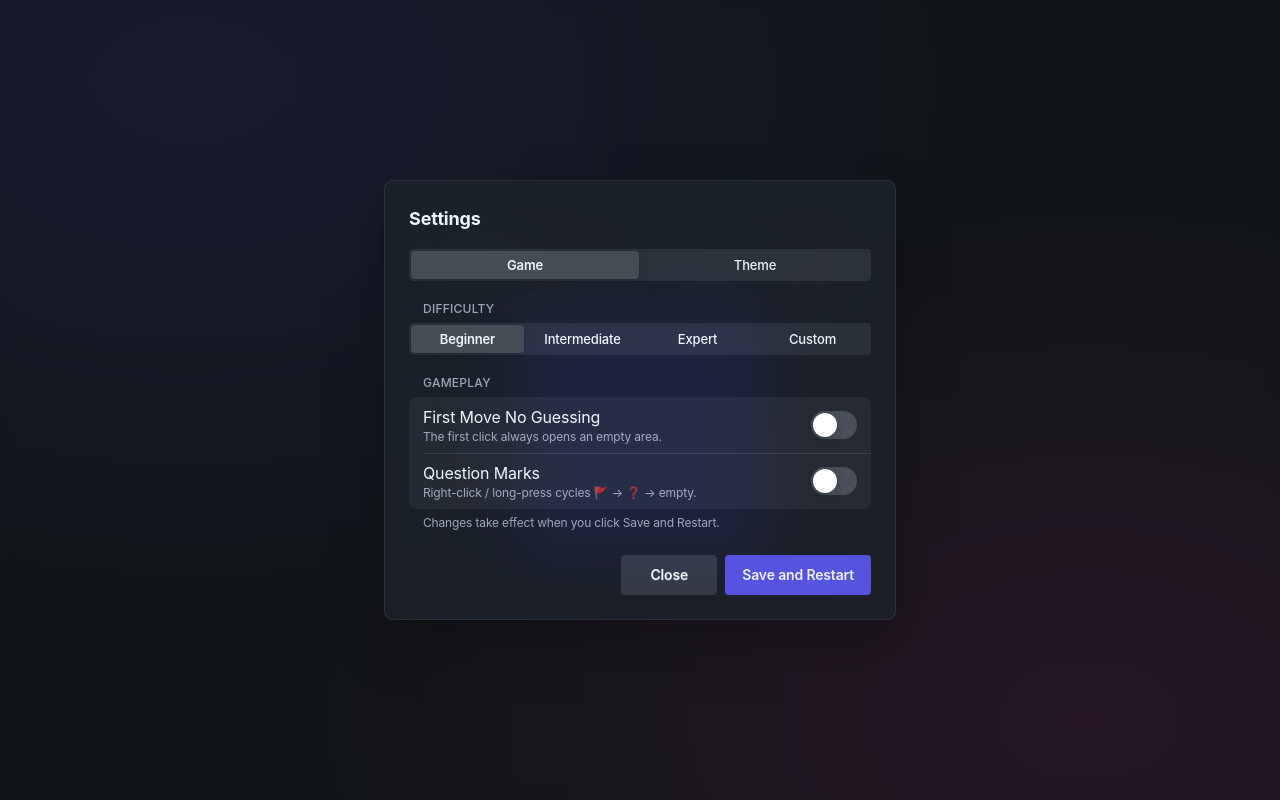
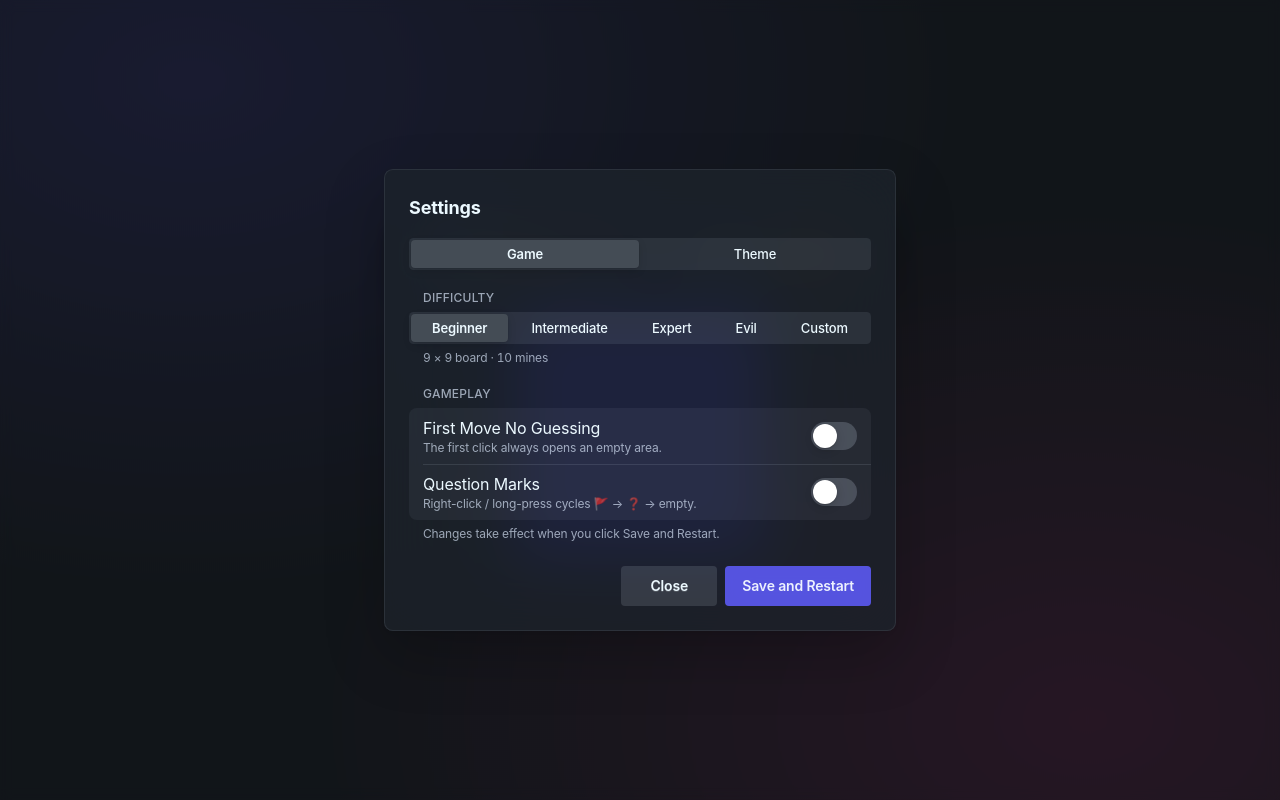
Before and after one commit to phucngo2/react-minesweeper, a React (Vite) app: page / in a window 1280 px wide. Both pictures are taken after a click on the button "⚙️". Built offline with nearby package versions, Linux system fonts and the light colour scheme.

Commit message:
feat: new evil mode

```diff
--- a/src/App.css
+++ b/src/App.css
@@ -274,11 +274,21 @@
       0 1px 1px oklch(0% 0 0 / 0.04),
       0 0 0 0.5px oklch(0% 0 0 / 0.04);
   }
-  /* Two rows on narrow screens when the labels can't fit in one */
+  /* Segments sized to their labels (spare width still shared), for long labels */
+  .segmented.segmented-fit {
+    grid-auto-columns: auto;
+  }
+  .segmented.segmented-fit > button {
+    padding-inline: 0.625rem;
+  }
+  /* Wrap onto more rows on narrow screens when the labels can't fit in one */
   @media (width < 30rem) {
     .segmented.segmented-wrap {
       grid-auto-flow: row;
       grid-template-columns: repeat(2, minmax(0, 1fr));
+    }
+    .segmented.segmented-fit.segmented-wrap {
+      grid-template-columns: repeat(auto-fit, minmax(5.5rem, 1fr));
     }
   }
   @media (hover: hover) {
--- a/src/components/settings/SettingGameLevels.tsx
+++ b/src/components/settings/SettingGameLevels.tsx
@@ -1,5 +1,9 @@
 import { SegmentedControl } from "@app/components";
-import { CUSTOM_LEVEL_LIMITS, GameLevels } from "@app/config";
+import {
+  CUSTOM_LEVEL_LIMITS,
+  GAME_LEVEL_SETTING_OPTIONS,
+  GameLevels,
+} from "@app/config";
 import { GameLevelSetting, GameLevelsType } from "@app/types";
 import { clamp, normalizeCustomLevel } from "@app/utils";
 
@@ -32,8 +36,8 @@ export const SettingGameLevels: React.FC<Props> = ({
     min: number;
     max: number;
   }[] = [
+    { key: "cols", label: "Width", min: minCols, max: maxCols },
     { key: "rows", label: "Height", min: minRows, max: maxRows },
-    { key: "cols", label: "Width", min: minCols, max: maxCols },
     {
       key: "mineCount",
       label: "Mines",
@@ -45,6 +49,11 @@ export const SettingGameLevels: React.FC<Props> = ({
     },
   ];
 
+  const { rows, cols, mineCount } =
+    level === GameLevels.Custom
+      ? normalizeCustomLevel(customLevel)
+      : GAME_LEVEL_SETTING_OPTIONS[level];
+
   return (
     <section>
       <h4 className="list-header">Difficulty</h4>
@@ -53,22 +62,25 @@ export const SettingGameLevels: React.FC<Props> = ({
         options={LEVEL_OPTIONS}
         value={level}
         onChange={onLevelChange}
-        className="segmented-wrap"
+        className="segmented-fit segmented-wrap"
       />
+      <p className="list-footer tabular-nums" aria-live="polite">
+        {cols} × {rows} board · {mineCount} mines
+      </p>
       {level === GameLevels.Custom && (
-        <div className="mt-3 list-group">
+        <div className="grid grid-cols-3 gap-2 p-2 mt-3 list-group">
           {customFields.map(({ key, label, min, max }) => (
-            <label key={key} className="list-row">
-              <span>
+            <label key={key} className="flex flex-col min-w-0 gap-1 px-1">
+              <span className="text-xs text-(--label-secondary) truncate">
                 {label}{" "}
-                <span className="text-sm text-(--label-secondary) tabular-nums">
+                <span className="tabular-nums">
                   {min}–{max}
                 </span>
               </span>
               <input
                 type="number"
                 inputMode="numeric"
-                className="w-20 text-right input input-sm tabular-nums"
+                className="w-full input input-sm tabular-nums"
                 min={min}
                 max={max}
                 // 0 means "empty" so the field can be cleared while typing
--- a/src/components/stats/ModalStats.tsx
+++ b/src/components/stats/ModalStats.tsx
@@ -45,7 +45,7 @@ const StatsContent = ({ onClose }: { onClose: () => void }) => {
         options={LEVEL_OPTIONS}
         value={level}
         onChange={setLevel}
-        className="mb-5"
+        className="mb-5 segmented-wrap"
       />
       <StatsSummary stats={stats[level]} />
       <div className="modal-action">
--- a/src/config/game.config.ts
+++ b/src/config/game.config.ts
@@ -22,12 +22,14 @@ export const GameLevels: GameLevelsRecord = {
   Beginner: "Beginner",
   Intermediate: "Intermediate",
   Expert: "Expert",
+  Evil: "Evil",
   Custom: "Custom",
 } as const;
 export const STANDARD_GAME_LEVELS: StandardGameLevelsType[] = [
   GameLevels.Beginner,
   GameLevels.Intermediate,
   GameLevels.Expert,
+  GameLevels.Evil,
 ];
 export const GAME_LEVEL_SETTING_OPTIONS: GameLevelSettingOptions = {
   [GameLevels.Beginner]: {
@@ -44,6 +46,11 @@ export const GAME_LEVEL_SETTING_OPTIONS: GameLevelSettingOptions = {
     rows: 16,
     cols: 30,
     mineCount: 99,
+  },
+  [GameLevels.Evil]: {
+    rows: 19,
+    cols: 30,
+    mineCount: 130,
   },
 };
 
--- a/src/types/game.types.ts
+++ b/src/types/game.types.ts
@@ -16,7 +16,11 @@ export interface CellLocation {
   col: number;
 }
 
-export type StandardGameLevelsType = "Beginner" | "Intermediate" | "Expert";
+export type StandardGameLevelsType =
+  | "Beginner"
+  | "Intermediate"
+  | "Expert"
+  | "Evil";
 export type GameLevelsType = StandardGameLevelsType | "Custom";
 export type GameLevelsRecord = EnumRecord<GameLevelsType>;
 export interface GameLevelSetting {
```
